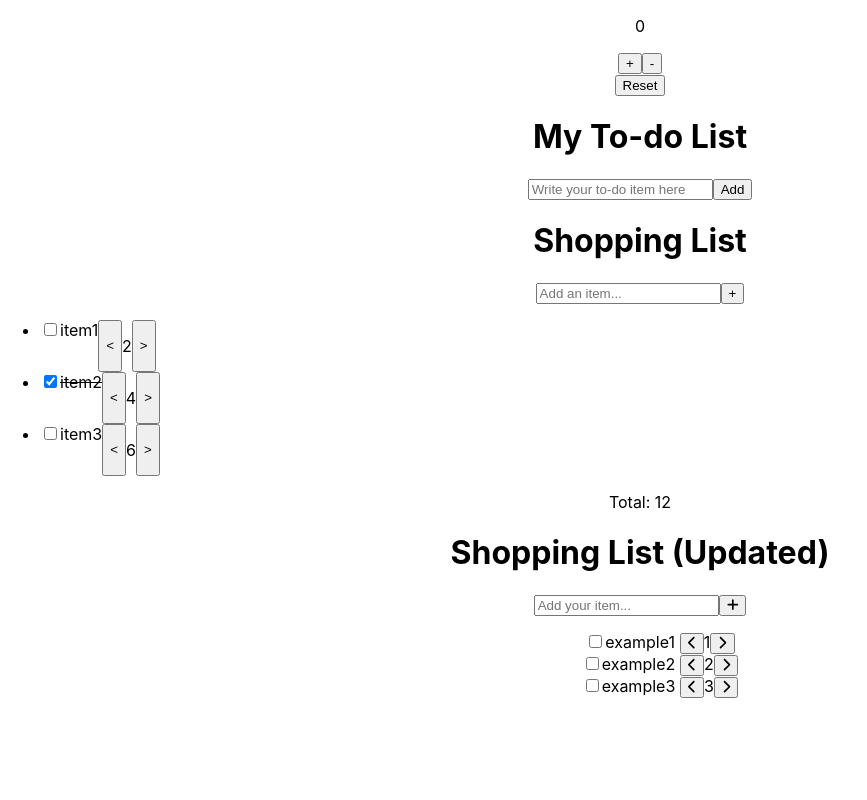
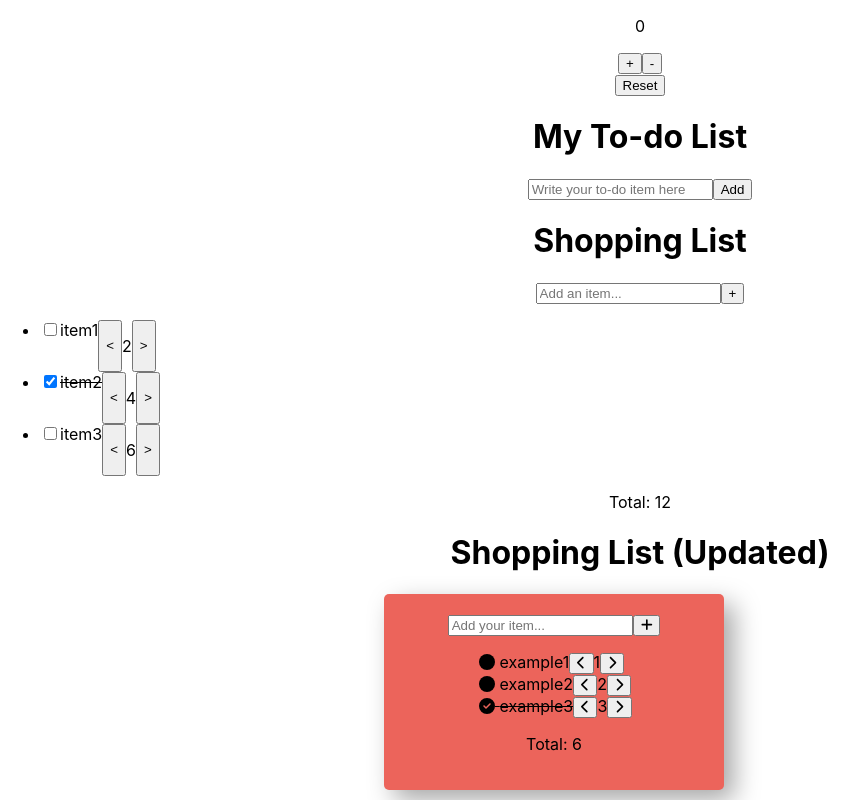
Before and after one commit to JS-Jamie/Coding-Practices-React, a React (Create React App) app: page / in a window 1280 px wide. Shown: the whole page, without its empty margins (0-867 px from the left). Built offline with nearby package versions, Linux system fonts and the light colour scheme.

Commit message:
Add total counter and css features

```diff
--- a/src/ShoppingListRewrite/ShoppingListRewrite.js
+++ b/src/ShoppingListRewrite/ShoppingListRewrite.js
@@ -15,6 +15,7 @@ const ShoppingListRewrite = () => {
     { name: "example2", qty: 2, isSelected: false },
     { name: "example3", qty: 3, isSelected: true },
   ]);
+  const [total, setTotal] = useState(6);
 
   const handleChange = (e) => {
     setInputValue(e.target.value);
@@ -41,9 +42,20 @@ const ShoppingListRewrite = () => {
     setItemList(newItemList);
   };
 
+  const totalCounter = () => {
+    const newItemList = [...itemList];
+    const totalQty = newItemList.reduce(
+      (prevValue, currentValue) => prevValue + currentValue.qty,
+      0
+    );
+    return totalQty;
+    setTotal(totalQty);
+  };
+
   return (
     <div>
       <h1>Shopping List (Updated)</h1>
+      <div className="shoppingListContainter">
         <input
           onChange={handleChange}
           type="text"
@@ -53,30 +65,42 @@ const ShoppingListRewrite = () => {
         <button onClick={handleAdd}>
           <FontAwesomeIcon icon={faPlus} />
         </button>
-      <ul>
+        <ul style={{ textAlign: "left", marginLeft: "35px" }}>
           {itemList.map((i, index) => {
             return (
               <div key={index} style={{ display: "center" }}>
-              <input type="checkbox" />
+                <>
+                  {i.isSelected ? (
+                    <>
+                      <FontAwesomeIcon icon={faCheckCircle} />
+                      <span className="completed">
+                        {"  "}
                         {i.name}
-              {"   "}
-              <button>
-                <FontAwesomeIcon
-                  icon={faChevronLeft}
-                  onClick={() => handleDecrement(index)}
-                />
+                      </span>
+                    </>
+                  ) : (
+                    <>
+                      <FontAwesomeIcon icon={faCircle} />
+                      <span>
+                        {"  "}
+                        {i.name}
+                      </span>
+                    </>
+                  )}
+                </>
+                <button onClick={() => handleDecrement(index)}>
+                  <FontAwesomeIcon icon={faChevronLeft} />
                 </button>
                 <span>{i.qty}</span>
-              <button>
-                <FontAwesomeIcon
-                  icon={faChevronRight}
-                  onClick={() => handleIncrement(index)}
-                />
+                <button onClick={() => handleIncrement(index)}>
+                  <FontAwesomeIcon icon={faChevronRight} />
                 </button>
               </div>
             );
           })}
         </ul>
+        <p>Total: {totalCounter()}</p>
+      </div>
     </div>
   );
 };
--- a/src/index.css
+++ b/src/index.css
@@ -11,3 +11,16 @@ code {
   font-family: source-code-pro, Menlo, Monaco, Consolas, 'Courier New',
     monospace;
 }
+
+.shoppingListContainter {
+  background-color: #ec645b ;
+  width: 300px;
+  height: min-content;
+  border-radius: 5px;
+  padding: 20px;
+  margin: 0% 30%;
+  box-shadow: 10px 10px 26px 0px rgba(0, 0, 0, 0.35);
+}
+.completed {
+  text-decoration: line-through;
+}
```
Lines whose indentation alone changed are shown as unchanged.
